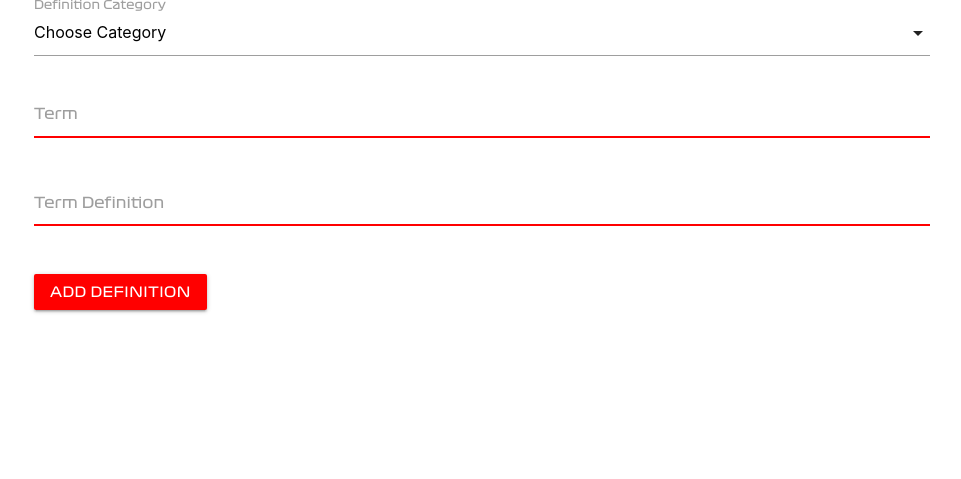
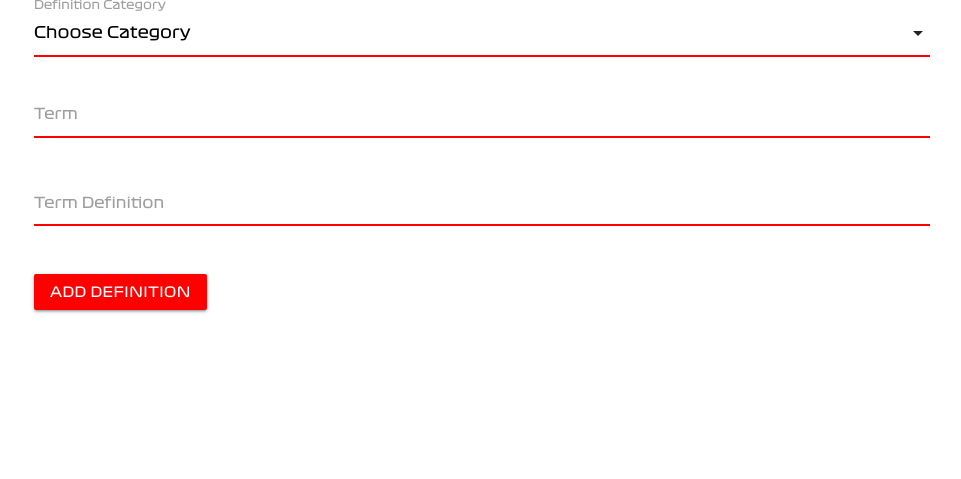
Before and after one commit to filleben/F1Dictionary, a Flask app: page /add_definition in a window 1280 px wide. Shown: the part 321-800 px from the top of the page, without its empty margins (158-1119 px from the left). Run offline with Flask 2, Linux system fonts and the light colour scheme; data that the repository does not hold is empty; some libraries are stand-ins or nearby versions.

Commit message:
added more form styling

```diff
--- a/static/css/style.css
+++ b/static/css/style.css
@@ -48,7 +48,7 @@
     font-family: "f1FontBold";
 }
 
-.form {
+.font {
     font-family: "f1Font";
 }
 
@@ -66,12 +66,24 @@
     color: #FF0000;
 }
 
+.select-wrapper input.select-dropdown {
+    font-family: "f1Font";
+    border-bottom: 1px solid #FF0000;
+    box-shadow: 0 1px 0 0 #FF0000;
+}
+
 .btn-red {
     font-family: "f1Font";
     background-color: #FF0000;
     justify-content: center;
 }
 
+.btn-search {
+    margin-top: 15px;
+    text-align: center;
+}
+
+.btn-search:hover,
 .btn-edit:hover,
 .btn-red:hover {
     background-color: #8b0000;
@@ -93,4 +105,8 @@
         display: block;
         margin-top: 5px;
     }
+
+    .btn-search {
+        display: block;
+    }
 }
--- a/templates/addDefinition.html
+++ b/templates/addDefinition.html
@@ -2,7 +2,7 @@
     <h4 class="center">Add a definition below!</h4>
     <div class="block-divider"></div>
     <div class="container">
-        <form action="{{url_for('insert_definition')}}" method="POST" class="form">
+        <form action="{{url_for('insert_definition')}}" method="POST" class="font">
             <div class="row">
                 <div class="input-field">
                     <select id="category" name="category_name">
@@ -16,13 +16,13 @@
             </div>
             <div class="row">
                 <div class="input-field">
-                    <input id="name" name="name" type="text" class="validate">
+                    <input id="name" name="name" type="text" class="validate font">
                     <label for="name">Term</label>
                 </div>
             </div>
             <div class="row">
                 <div class="input-field">
-                    <textarea id="definition" name="definition" class="materialize-textarea"></textarea>
+                    <textarea id="definition" name="definition" class="materialize-textarea font"></textarea>
                     <label for="definition">Term Definition</label>
                 </div>
             </div>
--- a/templates/editDefinition.html
+++ b/templates/editDefinition.html
@@ -3,7 +3,7 @@
 <h4 class="center">Editing Definitions</h4>
 <div class="block-divider"></div>
 <div class="container">
-    <form action="{{ url_for('update_definition', term_id=term._id) }}" method="POST" class="form">
+    <form action="{{ url_for('update_definition', term_id=term._id) }}" method="POST">
         <div class="row">
             <div class="input-field">
                 <select id="category" name="category_name">
```
